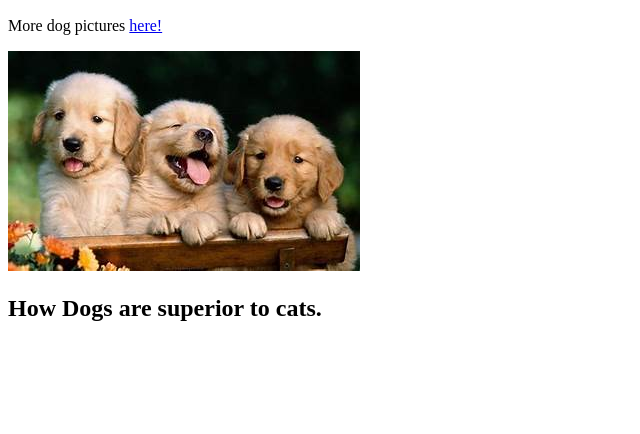
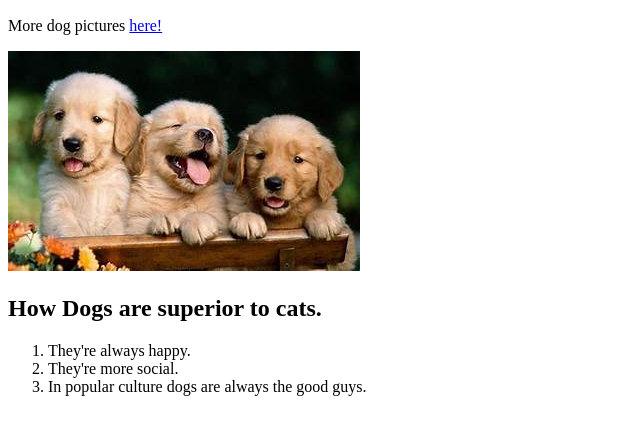
Before and after one commit to lezernack/FinalProject, a plain HTML site: page index.html in a window 1280 px wide. Shown: the part 110-544 px from the top of the page, without its empty margins (0-640 px from the left). Drawn offline with Linux system fonts and the light colour scheme.

Commit message:
added dog list

```diff
--- a/index.html
+++ b/index.html
@@ -18,6 +18,11 @@
     </section>
     <section>
       <h2>How Dogs are superior to cats.</h2>
+      <ol>
+        <li>They're always happy.</li>
+        <li>They're more social.</li>
+        <li>In popular culture dogs are always the good guys.</li>
+      </ol>
     </section>
   </body>
 </html>
```
